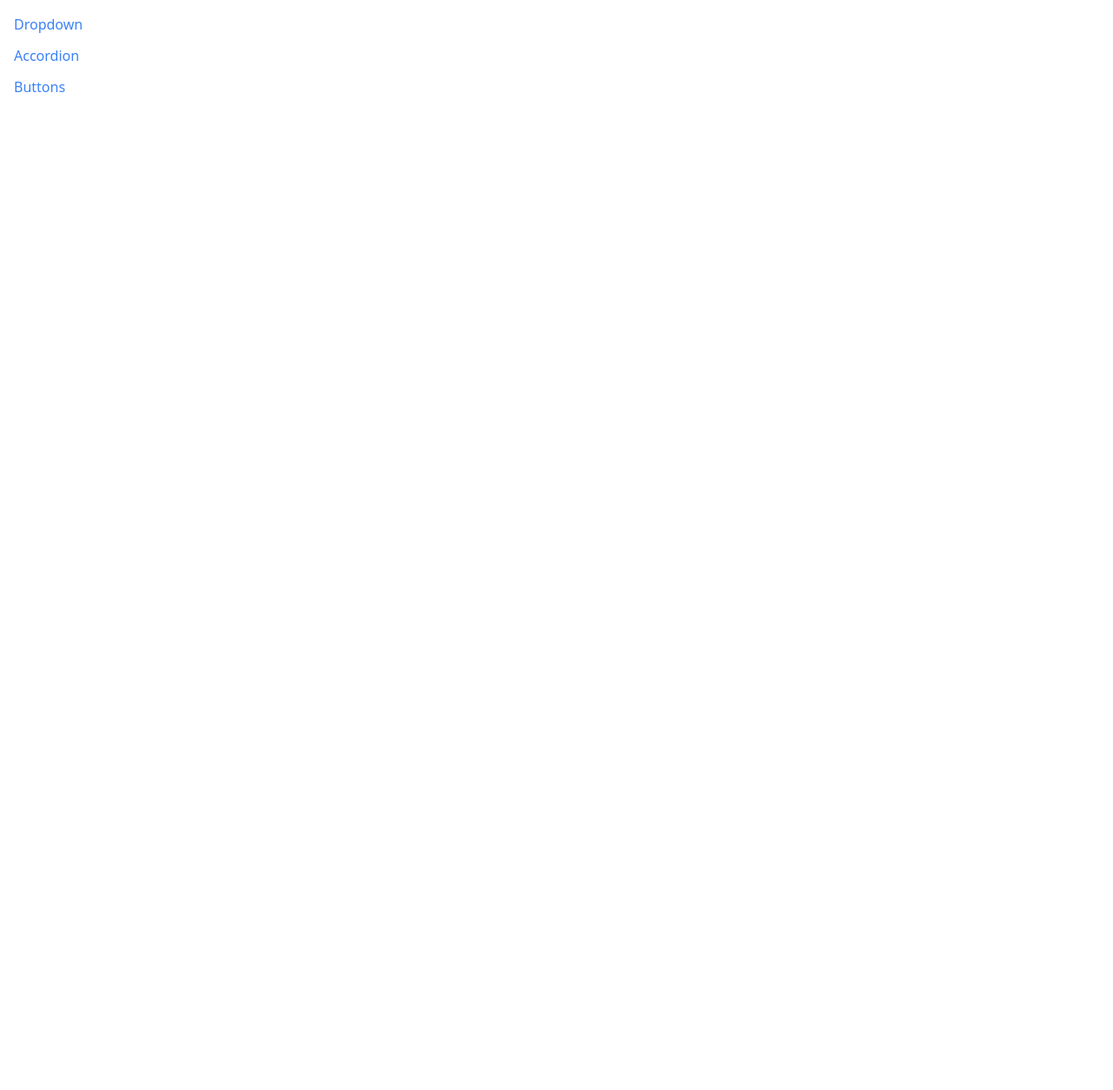
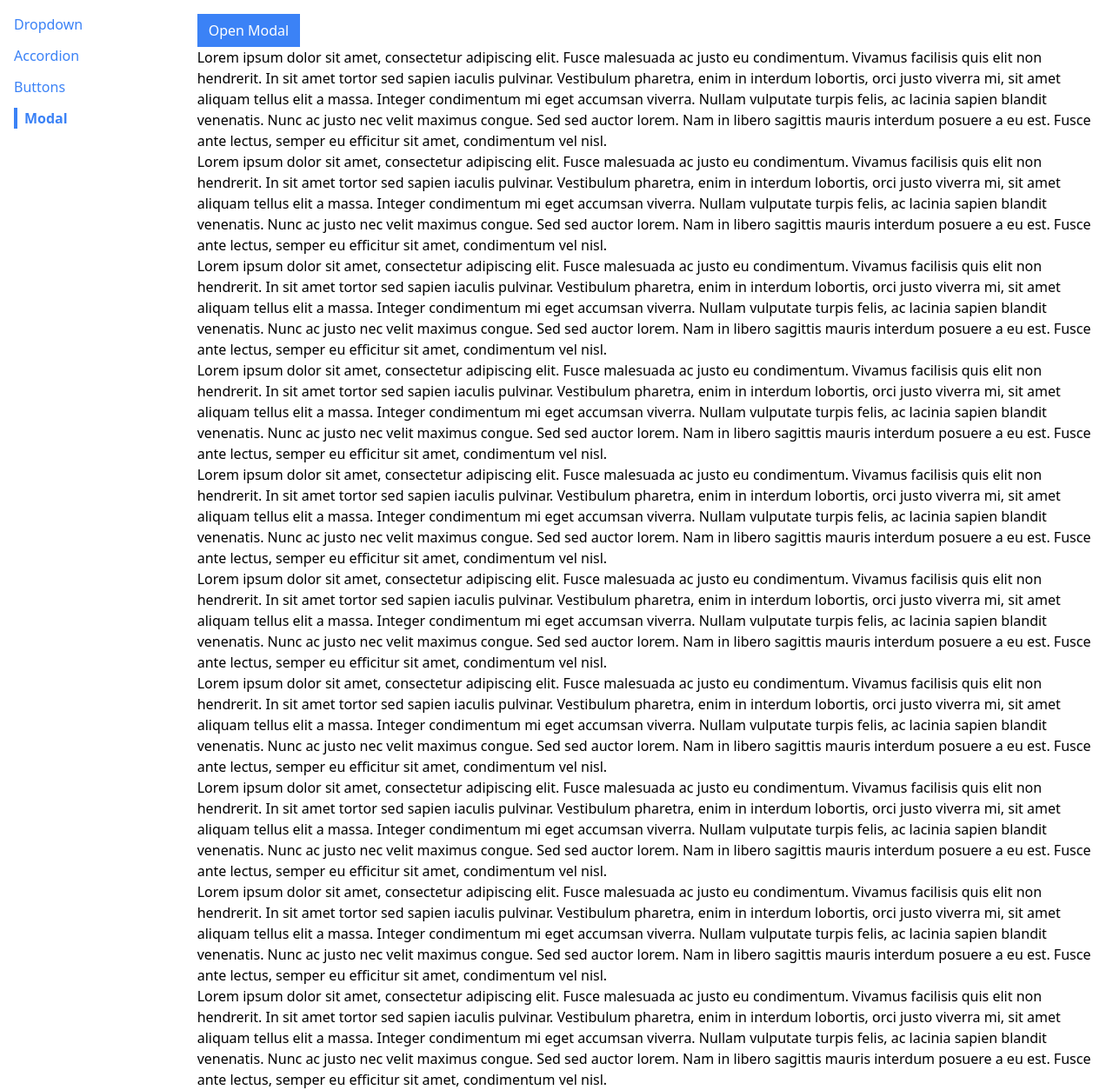
Before and after one commit to code8la888/React-Practice, a React (Vite) app in the folder comps/: page /modal in a window 1280 px wide. Shown: the whole page at 87% size. Before the commit the page ends 800 px from the top, so only its background shows below. Built offline with nearby package versions, Linux system fonts and the light colour scheme.

Commit message:
feat(modal): complete reusable modal component

```diff
--- a/comps/index.html
+++ b/comps/index.html
@@ -9,5 +9,6 @@
   <body>
     <div id="root"></div>
     <script type="module" src="/src/index.jsx"></script>
+    <div class="modal-container"></div>
   </body>
 </html>
--- a/comps/src/App.jsx
+++ b/comps/src/App.jsx
@@ -3,6 +3,7 @@ import Sidebar from "./components/Sidebar";
 import AccordionPage from "./pages/AccordionPage";
 import DropdownPage from "./pages/DropdownPage";
 import ButtonPage from "./pages/ButtonPage";
+import ModalPage from "./pages/ModalPage";
 
 function App() {
   return (
@@ -18,6 +19,9 @@ function App() {
         <Route path="/buttons">
           <ButtonPage />
         </Route>
+        <Route path="/modal">
+          <ModalPage />
+        </Route>
       </div>
     </div>
   );
--- /dev/null
+++ b/comps/src/components/Modal.jsx
@@ -0,0 +1,30 @@
+import ReactDOM from "react-dom";
+import { useEffect } from "react";
+
+function Modal({ onClose, children, actionBar }) {
+  useEffect(() => {
+    document.body.classList.add("overflow-hidden");
+    return () => {
+      document.body.classList.remove("overflow-hidden");
+    };
+  }, []);
+
+  return ReactDOM.createPortal(
+    <div>
+      <div
+        onClick={onClose}
+        className="fixed inset-0 bg-gray-300 opacity-80"
+      ></div>
+      <div className="fixed inset-40 p-10 bg-white">
+        <div className="flex flex-col justify-between h-full">
+          {children}
+          <div className="flex justify-end">{actionBar}</div>
+        </div>
+      </div>
+    </div>,
+
+    document.querySelector(".modal-container")
+  );
+}
+
+export default Modal;
--- a/comps/src/components/Sidebar.jsx
+++ b/comps/src/components/Sidebar.jsx
@@ -5,6 +5,7 @@ function Sidebar() {
     { label: "Dropdown", path: "/" },
     { label: "Accordion", path: "/accordion" },
     { label: "Buttons", path: "/buttons" },
+    { label: "Modal", path: "/modal" },
   ];
 
   const renderedLinks = links.map((link) => {
--- /dev/null
+++ b/comps/src/pages/ModalPage.jsx
@@ -0,0 +1,151 @@
+import Modal from "../components/Modal";
+import Button from "../components/Button";
+import { useState } from "react";
+function ModalPage() {
+  const [showModal, setShowModal] = useState(false);
+
+  const handleClick = () => {
+    setShowModal(true);
+  };
+
+  const handleclose = () => {
+    setShowModal(false);
+  };
+
+  const actionBar = (
+    <div>
+      <Button onClick={handleclose} primary>
+        I accept
+      </Button>
+    </div>
+  );
+
+  const modal = (
+    <Modal onClose={handleclose} actionBar={actionBar}>
+      <p>
+        Lorem ipsum dolor sit amet, consectetur adipiscing elit. Sed facilisis.
+      </p>
+    </Modal>
+  );
+
+  return (
+    <div className="relative">
+      <Button onClick={handleClick} primary>
+        Open Modal
+      </Button>
+      {showModal && modal}
+      <p>
+        Lorem ipsum dolor sit amet, consectetur adipiscing elit. Fusce malesuada
+        ac justo eu condimentum. Vivamus facilisis quis elit non hendrerit. In
+        sit amet tortor sed sapien iaculis pulvinar. Vestibulum pharetra, enim
+        in interdum lobortis, orci justo viverra mi, sit amet aliquam tellus
+        elit a massa. Integer condimentum mi eget accumsan viverra. Nullam
+        vulputate turpis felis, ac lacinia sapien blandit venenatis. Nunc ac
+        justo nec velit maximus congue. Sed sed auctor lorem. Nam in libero
+        sagittis mauris interdum posuere a eu est. Fusce ante lectus, semper eu
+        efficitur sit amet, condimentum vel nisl.
+      </p>
+      <p>
+        Lorem ipsum dolor sit amet, consectetur adipiscing elit. Fusce malesuada
+        ac justo eu condimentum. Vivamus facilisis quis elit non hendrerit. In
+        sit amet tortor sed sapien iaculis pulvinar. Vestibulum pharetra, enim
+        in interdum lobortis, orci justo viverra mi, sit amet aliquam tellus
+        elit a massa. Integer condimentum mi eget accumsan viverra. Nullam
+        vulputate turpis felis, ac lacinia sapien blandit venenatis. Nunc ac
+        justo nec velit maximus congue. Sed sed auctor lorem. Nam in libero
+        sagittis mauris interdum posuere a eu est. Fusce ante lectus, semper eu
+        efficitur sit amet, condimentum vel nisl.
+      </p>
+      <p>
+        Lorem ipsum dolor sit amet, consectetur adipiscing elit. Fusce malesuada
+        ac justo eu condimentum. Vivamus facilisis quis elit non hendrerit. In
+        sit amet tortor sed sapien iaculis pulvinar. Vestibulum pharetra, enim
+        in interdum lobortis, orci justo viverra mi, sit amet aliquam tellus
+        elit a massa. Integer condimentum mi eget accumsan viverra. Nullam
+        vulputate turpis felis, ac lacinia sapien blandit venenatis. Nunc ac
+        justo nec velit maximus congue. Sed sed auctor lorem. Nam in libero
+        sagittis mauris interdum posuere a eu est. Fusce ante lectus, semper eu
+        efficitur sit amet, condimentum vel nisl.
+      </p>
+      <p>
+        Lorem ipsum dolor sit amet, consectetur adipiscing elit. Fusce malesuada
+        ac justo eu condimentum. Vivamus facilisis quis elit non hendrerit. In
+        sit amet tortor sed sapien iaculis pulvinar. Vestibulum pharetra, enim
+        in interdum lobortis, orci justo viverra mi, sit amet aliquam tellus
+        elit a massa. Integer condimentum mi eget accumsan viverra. Nullam
+        vulputate turpis felis, ac lacinia sapien blandit venenatis. Nunc ac
+        justo nec velit maximus congue. Sed sed auctor lorem. Nam in libero
+        sagittis mauris interdum posuere a eu est. Fusce ante lectus, semper eu
+        efficitur sit amet, condimentum vel nisl.
+      </p>
+      <p>
+        Lorem ipsum dolor sit amet, consectetur adipiscing elit. Fusce malesuada
+        ac justo eu condimentum. Vivamus facilisis quis elit non hendrerit. In
+        sit amet tortor sed sapien iaculis pulvinar. Vestibulum pharetra, enim
+        in interdum lobortis, orci justo viverra mi, sit amet aliquam tellus
+        elit a massa. Integer condimentum mi eget accumsan viverra. Nullam
+        vulputate turpis felis, ac lacinia sapien blandit venenatis. Nunc ac
+        justo nec velit maximus congue. Sed sed auctor lorem. Nam in libero
+        sagittis mauris interdum posuere a eu est. Fusce ante lectus, semper eu
+        efficitur sit amet, condimentum vel nisl.
+      </p>
+      <p>
+        Lorem ipsum dolor sit amet, consectetur adipiscing elit. Fusce malesuada
+        ac justo eu condimentum. Vivamus facilisis quis elit non hendrerit. In
+        sit amet tortor sed sapien iaculis pulvinar. Vestibulum pharetra, enim
+        in interdum lobortis, orci justo viverra mi, sit amet aliquam tellus
+        elit a massa. Integer condimentum mi eget accumsan viverra. Nullam
+        vulputate turpis felis, ac lacinia sapien blandit venenatis. Nunc ac
+        justo nec velit maximus congue. Sed sed auctor lorem. Nam in libero
+        sagittis mauris interdum posuere a eu est. Fusce ante lectus, semper eu
+        efficitur sit amet, condimentum vel nisl.
+      </p>
+      <p>
+        Lorem ipsum dolor sit amet, consectetur adipiscing elit. Fusce malesuada
+        ac justo eu condimentum. Vivamus facilisis quis elit non hendrerit. In
+        sit amet tortor sed sapien iaculis pulvinar. Vestibulum pharetra, enim
+        in interdum lobortis, orci justo viverra mi, sit amet aliquam tellus
+        elit a massa. Integer condimentum mi eget accumsan viverra. Nullam
+        vulputate turpis felis, ac lacinia sapien blandit venenatis. Nunc ac
+        justo nec velit maximus congue. Sed sed auctor lorem. Nam in libero
+        sagittis mauris interdum posuere a eu est. Fusce ante lectus, semper eu
+        efficitur sit amet, condimentum vel nisl.
+      </p>
+      <p>
+        Lorem ipsum dolor sit amet, consectetur adipiscing elit. Fusce malesuada
+        ac justo eu condimentum. Vivamus facilisis quis elit non hendrerit. In
+        sit amet tortor sed sapien iaculis pulvinar. Vestibulum pharetra, enim
+        in interdum lobortis, orci justo viverra mi, sit amet aliquam tellus
+        elit a massa. Integer condimentum mi eget accumsan viverra. Nullam
+        vulputate turpis felis, ac lacinia sapien blandit venenatis. Nunc ac
+        justo nec velit maximus congue. Sed sed auctor lorem. Nam in libero
+        sagittis mauris interdum posuere a eu est. Fusce ante lectus, semper eu
+        efficitur sit amet, condimentum vel nisl.
+      </p>
+      <p>
+        Lorem ipsum dolor sit amet, consectetur adipiscing elit. Fusce malesuada
+        ac justo eu condimentum. Vivamus facilisis quis elit non hendrerit. In
+        sit amet tortor sed sapien iaculis pulvinar. Vestibulum pharetra, enim
+        in interdum lobortis, orci justo viverra mi, sit amet aliquam tellus
+        elit a massa. Integer condimentum mi eget accumsan viverra. Nullam
+        vulputate turpis felis, ac lacinia sapien blandit venenatis. Nunc ac
+        justo nec velit maximus congue. Sed sed auctor lorem. Nam in libero
+        sagittis mauris interdum posuere a eu est. Fusce ante lectus, semper eu
+        efficitur sit amet, condimentum vel nisl.
+      </p>
+      <p>
+        Lorem ipsum dolor sit amet, consectetur adipiscing elit. Fusce malesuada
+        ac justo eu condimentum. Vivamus facilisis quis elit non hendrerit. In
+        sit amet tortor sed sapien iaculis pulvinar. Vestibulum pharetra, enim
+        in interdum lobortis, orci justo viverra mi, sit amet aliquam tellus
+        elit a massa. Integer condimentum mi eget accumsan viverra. Nullam
+        vulputate turpis felis, ac lacinia sapien blandit venenatis. Nunc ac
+        justo nec velit maximus congue. Sed sed auctor lorem. Nam in libero
+        sagittis mauris interdum posuere a eu est. Fusce ante lectus, semper eu
+        efficitur sit amet, condimentum vel nisl.
+      </p>
+    </div>
+  );
+}
+
+export default ModalPage;
```
